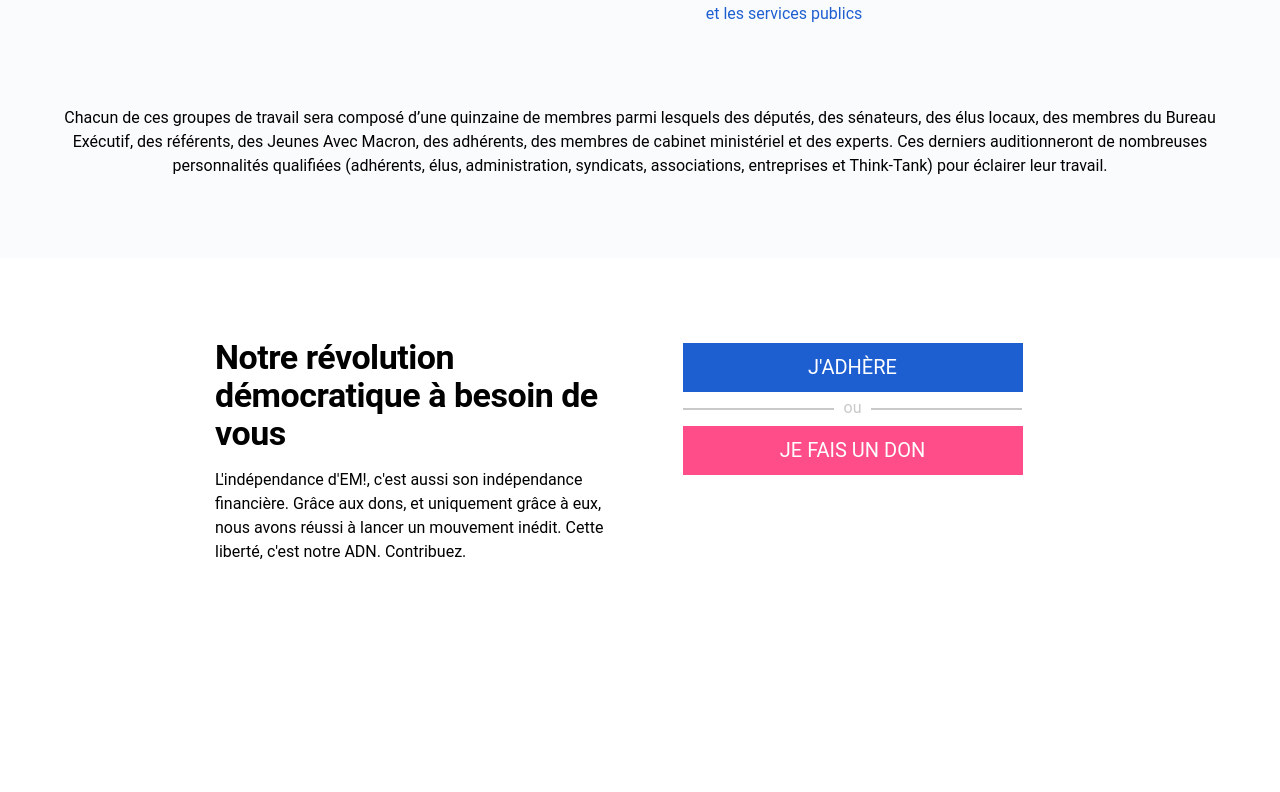
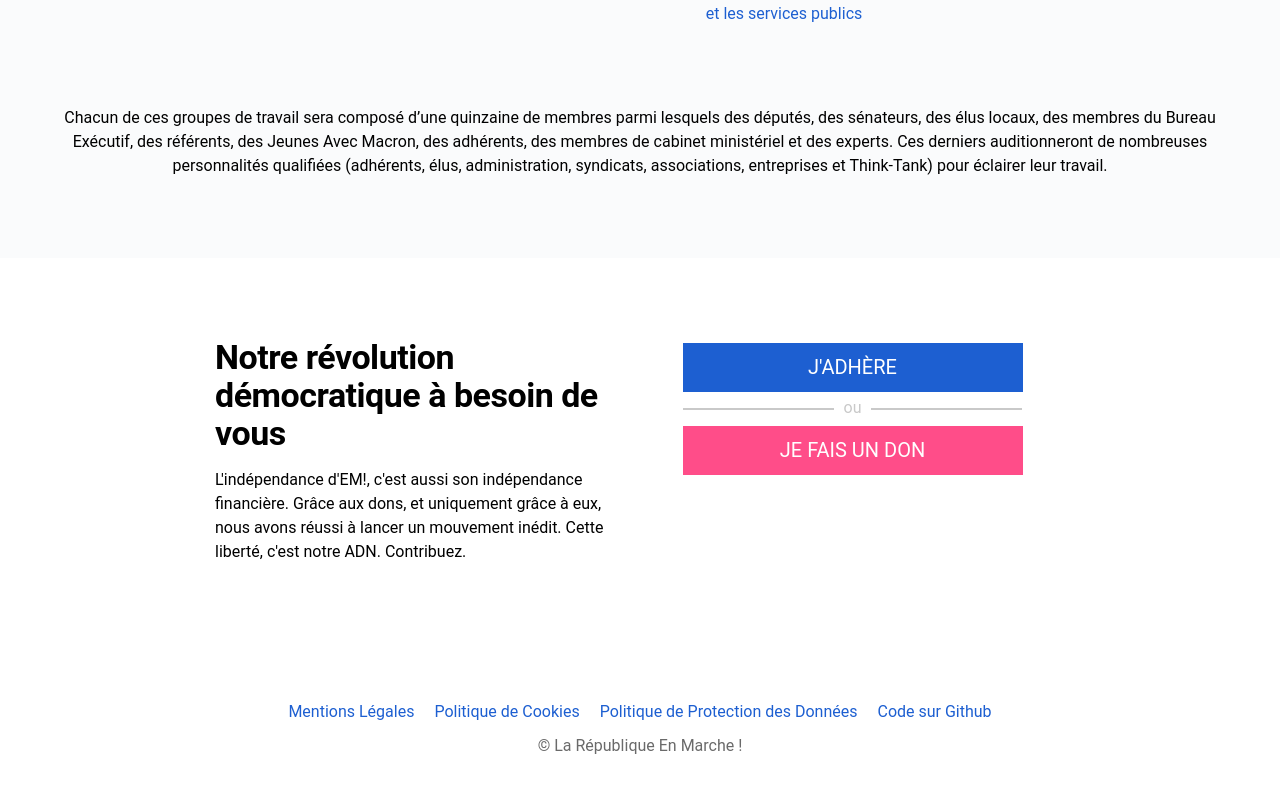
Before and after one commit to parti-renaissance/grand-debat, a React (Create React App) app: page / in a window 1280 px wide. Shown: the part 3715-4507 px from the top of the page. Before the commit the page ends 4375 px from the top, so only its background shows below. Built offline with nearby package versions, Linux system fonts and the light colour scheme; a web font is replaced by a local one.

Commit message:
Add footer

```diff
--- a/src/App.css
+++ b/src/App.css
@@ -969,3 +969,20 @@ button a {
   border: 0.5px solid #C9C9C9;
   width: 80%;
   margin: 0 auto; }
+
+.footer {
+  display: flex;
+  flex-direction: column;
+  font-family: "Roboto", Helvetica, sans-serif;
+  padding: 40px 0;
+  justify-content: center;
+  text-align: center; }
+  .footer ul {
+    display: flex;
+    justify-content: center;
+    margin-bottom: 10px; }
+    @media (max-width: 1000px) {
+      .footer ul {
+        flex-direction: column; } }
+  .footer li {
+    padding: 0 10px; }
--- a/src/js/components/Cta.js
+++ b/src/js/components/Cta.js
@@ -1,6 +1,7 @@
 import React from 'react';
 
 const Cta = props => (
+	<div>
 		<div className="cta">
 			<div>
 				<div>
@@ -31,6 +32,16 @@ const Cta = props => (
 				</div>
 			</div>
 		</div>
+		<div className="footer">
+			<ul>
+				<li><a href="https://en-marche.fr/mentions-legales" target="_blank" rel="noopener noreferrer">Mentions Légales</a></li>
+				<li><a href="https://en-marche.fr/politique-cookies" target="_blank" rel="noopener noreferrer">Politique de Cookies</a></li>
+				<li><a href="https://en-marche.fr/politique-protection-donnees" target="_blank" rel="noopener noreferrer">Politique de Protection des Données</a></li>
+				<li><a href="https://github.com/EnMarche/grand-debat" target="_blank" rel="noopener noreferrer">Code sur Github</a></li>
+			</ul>
+			<span className="muted">© La République En Marche !</span>
+		</div>
+</div>
 );
 
 export default Cta;
--- a/src/style/_cta.scss
+++ b/src/style/_cta.scss
@@ -100,3 +100,26 @@
        margin: 0 auto;
    }
 }
+
+.footer {
+  display: flex;
+  flex-direction: column;
+  font-family: $font-roboto;
+  padding: 40px 0;
+  justify-content: center;
+  text-align: center;
+
+  ul {
+    display: flex;
+    justify-content: center;
+    margin-bottom: 10px;
+
+    @media (max-width: $tablet) {
+        flex-direction: column;
+    }
+  }
+
+  li {
+    padding: 0 10px;
+  }
+}
```
Lines whose indentation alone changed are shown as unchanged.
